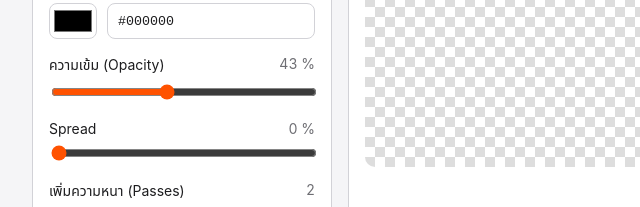
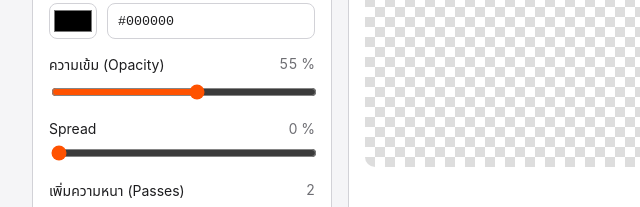
Before and after one commit to obakung-create/png-outer-glow, a plain HTML site: page index.html in a window 1280 px wide. Shown: the part 308-515 px from the top of the page, 124-764 px from the left. Drawn offline with Linux system fonts and the light colour scheme.

Commit message:
Set default opacity to 55%
Co-Authored-By: Claude Sonnet 5.5 <noreply@anthropic.com>

```diff
--- a/index.html
+++ b/index.html
@@ -60,8 +60,8 @@
         <input id="hex" type="text" value="#000000" maxlength="7">
       </div>
 
-      <label><span>ความเข้ม (Opacity)</span><span id="vOp">43 %</span></label>
-      <input id="op" type="range" min="0" max="100" value="43">
+      <label><span>ความเข้ม (Opacity)</span><span id="vOp">55 %</span></label>
+      <input id="op" type="range" min="0" max="100" value="55">
 
       <label><span>Spread</span><span id="vSp">0 %</span></label>
       <input id="sp" type="range" min="0" max="100" value="0">
```
